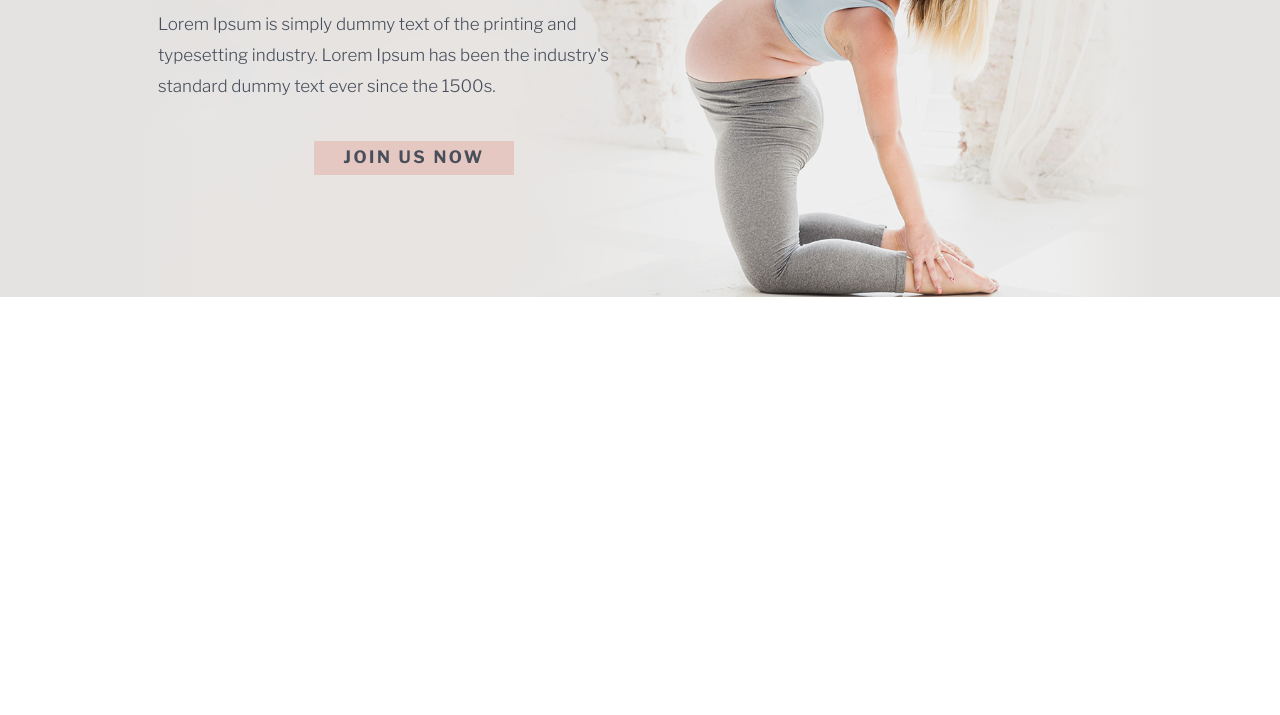
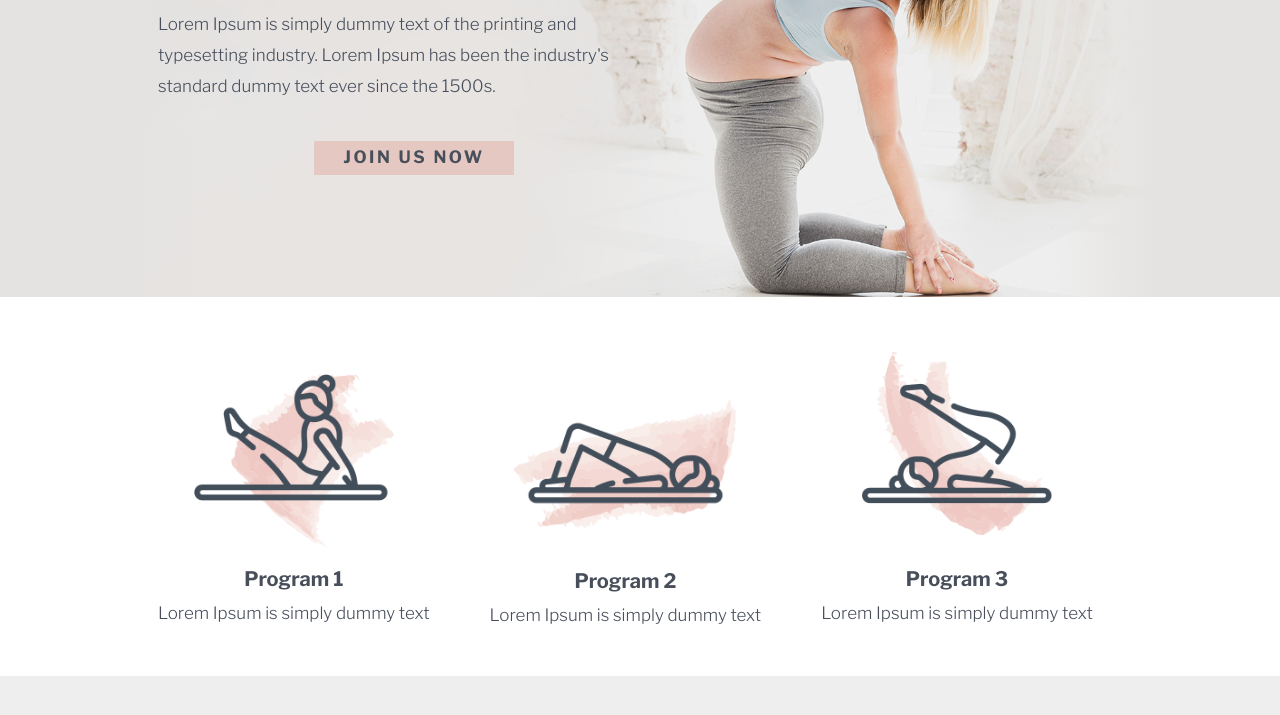
Before and after one commit to Doris-Choi/web_publishing, a plain HTML site: page yoga_page/index.html in a window 1280 px wide. Shown: the part 773-1488 px from the top of the page. Before the commit the page ends 1070 px from the top, so only its background shows below. Drawn offline with nearby package versions, Linux system fonts and the light colour scheme.

Commit message:
PROGRAM COURSE 섹션 업데이트

```diff
--- a/yoga_page/css/main.css
+++ b/yoga_page/css/main.css
@@ -196,3 +196,62 @@ header .main-menu li a {
 .program .summary a {
     margin: 0 auto;
 }
+
+
+/* PROGRAM COURSE */
+.program-course {
+
+}
+.program-course .inner {
+
+}
+.program-course .course {
+    display: flex;
+}
+.program-course .course li {
+    padding: 50px 30px;
+    text-align: center;
+}
+.program-course .course li > div {
+    display: inline-block;
+    width: 200px;
+    height: 200px;
+    text-indent: -9999px;
+}
+.program-course .course li .pic1 {
+    background: url("../img/bg_program_00002.png") no-repeat;
+    background-position: bottom;
+    background-size: contain;
+}
+.program-course .course li .pic2 {
+    width: 222px;
+    height: 181px;
+    margin-bottom: 21px;
+    background: url("../img/bg_program_00003.png") no-repeat;
+    background-position: bottom;
+    background-size: contain;
+
+}
+.program-course .course li .pic3 {
+    width: 190px;
+    height: 188px;
+    margin-bottom: 12px;
+    background: url("../img/bg_program_00004.png") no-repeat;
+    background-position: bottom;
+    background-size: contain;
+
+}
+.program-course .course li .summary__title {
+    margin: 20px auto 10px;
+    font-size: 20px;
+}
+.program-course .course li .summary__description {
+    line-height: 1.3;
+}
+
+
+/* LESSON */
+.lesson {
+    height: 1000px;
+    background: #eee;
+}
--- a/yoga_page/index.html
+++ b/yoga_page/index.html
@@ -69,6 +69,36 @@
             </div>
         </div>
     </div>
+
+
+    <!-- PROGRAM COURSE -->
+    <div class="section program-course">
+        <div class="inner">
+            <ol class="course">
+                <li>
+                    <div class="pic1">Yoga Pose 1</div>
+                    <h2 class="summary__title">Program 1</h2>
+                    <p class="summary__description">Lorem Ipsum is simply dummy text</p>
+                </li>
+                <li>
+                    <div class="pic2">Yoga Pose 2</div>
+                    <h2 class="summary__title">Program 2</h2>
+                    <p class="summary__description">Lorem Ipsum is simply dummy text</p>
+                </li>
+                <li>
+                    <div class="pic3">Yoga Pose 3</div>
+                    <h2 class="summary__title">Program 3</h2>
+                    <p class="summary__description">Lorem Ipsum is simply dummy text</p>
+                </li>
+            </ol>
+        </div>
+    </div>
+
+
+    <!-- LESSON -->
+    <div class="section lesson">
+
+    </div>
 </div>
 </body>
 </html>
```
